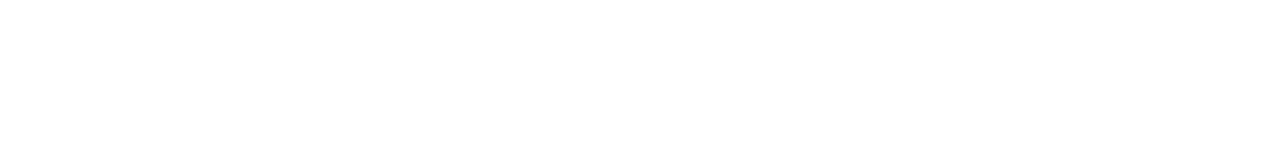
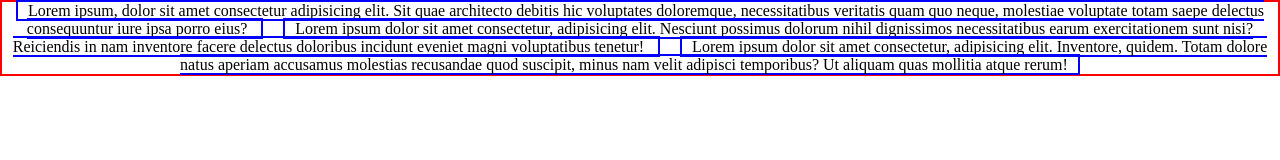
Before and after one commit to corinthians19102/display_inline, a plain HTML site: page index.html in a window 1280 px wide. Drawn offline with Linux system fonts and the light colour scheme.

Commit message:
atividade finalizada

```diff
--- a/index.html
+++ b/index.html
@@ -4,9 +4,23 @@
     <meta charset="UTF-8">
     <meta http-equiv="X-UA-Compatible" content="IE=edge">
     <meta name="viewport" content="width=device-width, initial-scale=1.0">
+    <link rel="stylesheet" href="style.css">
     <title>Display Inline</title>
 </head>
 <body>
+    <main>
+        <div>
+            Lorem ipsum, dolor sit amet consectetur adipisicing elit. Sit quae architecto debitis hic voluptates doloremque, necessitatibus veritatis quam quo neque, molestiae voluptate totam saepe delectus consequuntur iure ipsa porro eius?
+        </div>
+
+        <div>
+            Lorem ipsum dolor sit amet consectetur, adipisicing elit. Nesciunt possimus dolorum nihil dignissimos necessitatibus earum exercitationem sunt nisi? Reiciendis in nam inventore facere delectus doloribus incidunt eveniet magni voluptatibus tenetur!
+        </div>
+
+        <div>
+            Lorem ipsum dolor sit amet consectetur, adipisicing elit. Inventore, quidem. Totam dolore natus aperiam accusamus molestias recusandae quod suscipit, minus nam velit adipisci temporibus? Ut aliquam quas mollitia atque rerum!
+        </div>
+    </main>
 
 </body>
 </html>
--- /dev/null
+++ b/style.css
@@ -0,0 +1,17 @@
+* {
+    margin: 0;
+    padding: 0;
+    box-sizing: border-box;
+}
+
+main {
+    border: 2px solid red;
+    text-align: center;
+}
+
+div {
+    border: 2px solid blue;
+    display: inline;
+    margin-right: 20px;
+    padding-inline: 10px;
+}
```
